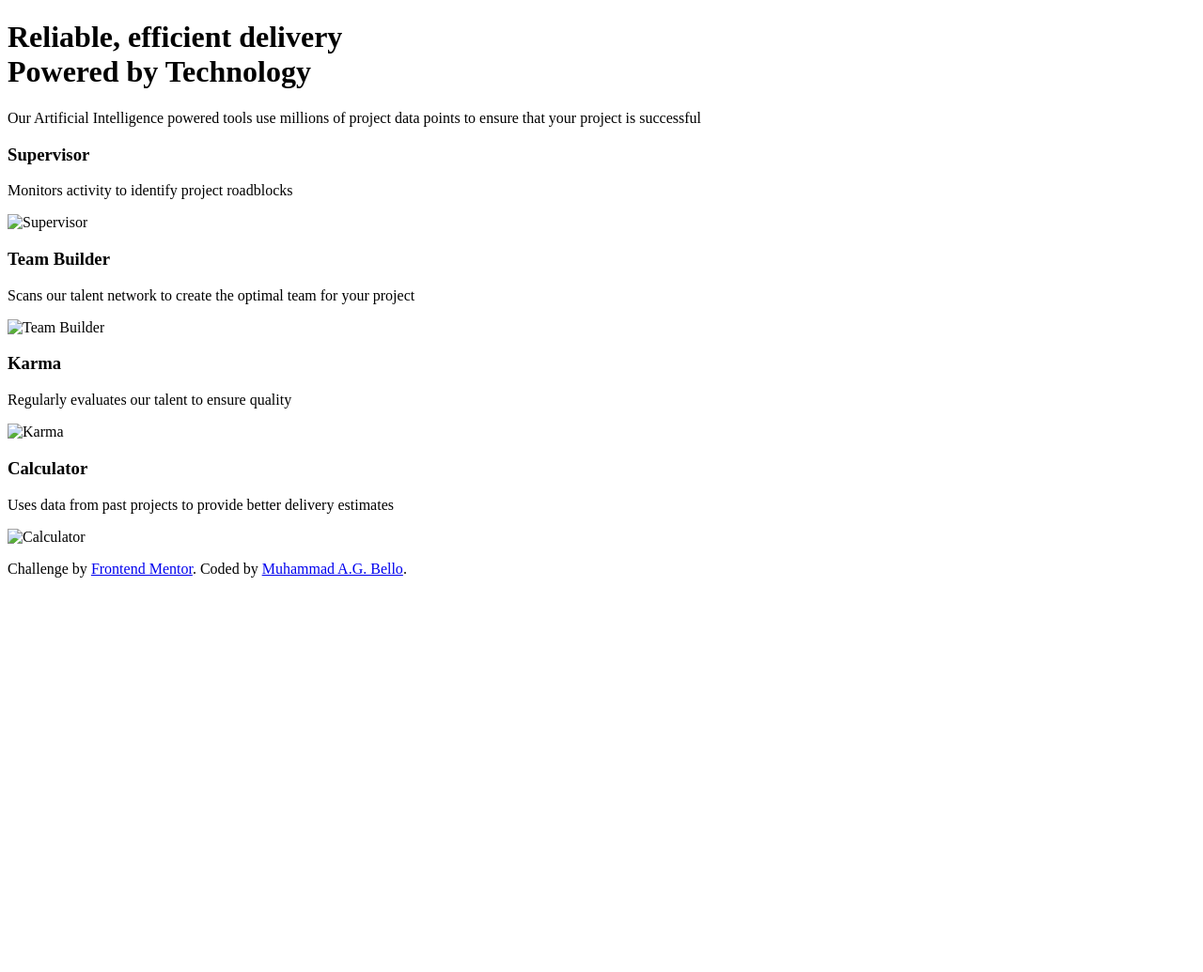
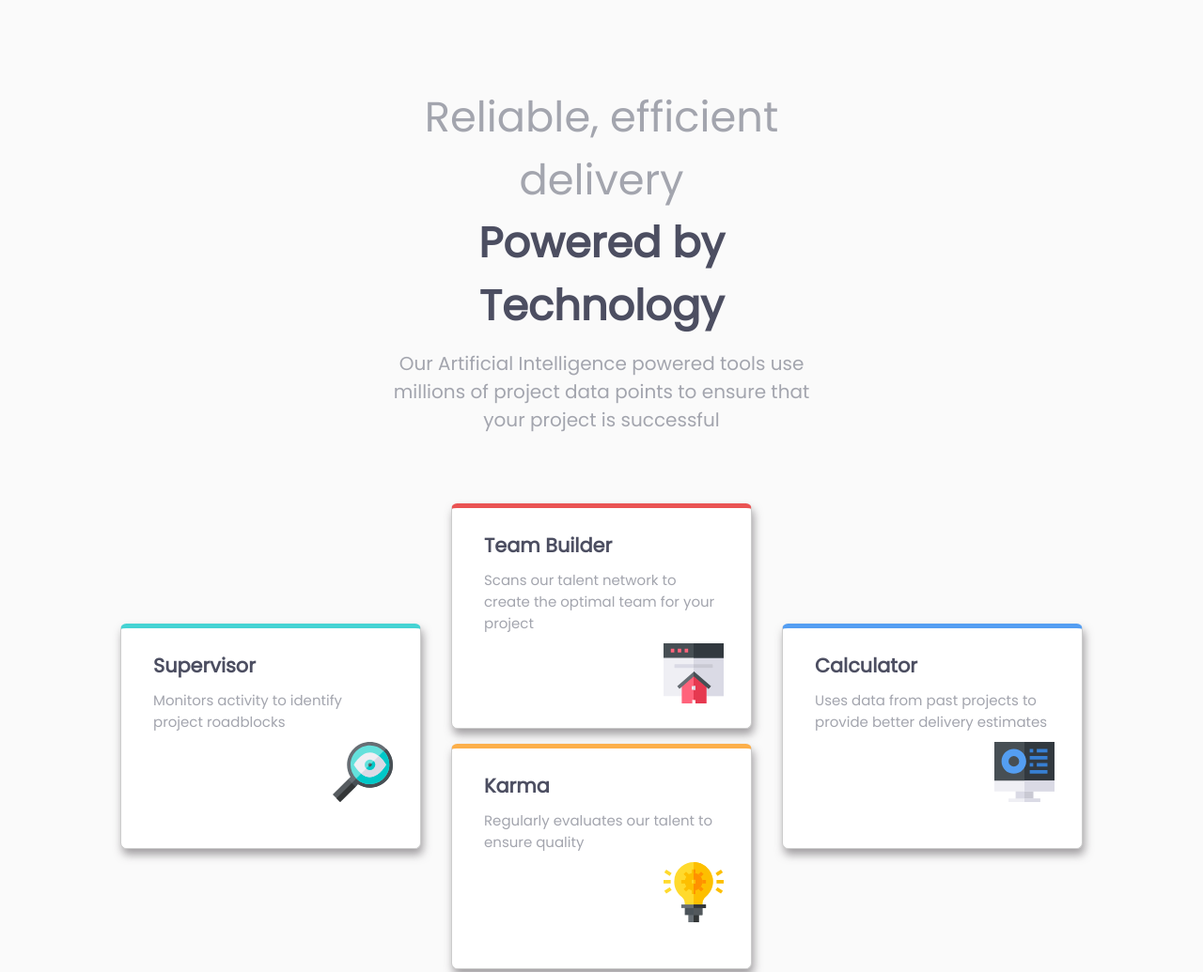
Before and after one commit to magbello157/frontendmentor, a plain HTML site: page four-card-feature-section/index.html in a window 1280 px wide. Shown: the top 1035 px of the page at 94% size. Before the commit the page ends 800 px from the top, so only its background shows below. Drawn offline with Linux system fonts and the light colour scheme; the site is published under a folder, as on GitHub Pages, so addresses that start at the root find nothing.

Commit message:
correct css and image file imports

```diff
--- a/four-card-feature-section/index.html
+++ b/four-card-feature-section/index.html
@@ -7,8 +7,8 @@
   <!-- displays site properly based on user's device -->
 
   <link rel="icon" type="image/png" sizes="32x32" href="./images/favicon-32x32.png">
-  <link rel="stylesheet" href="/css/style.css">
-  <link rel="stylesheet" media="screen and (max-width: 500px)" href="/css/mobile.css">
+  <link rel="stylesheet" href="./css/style.css">
+  <link rel="stylesheet" media="screen and (max-width: 500px)" href="./css/mobile.css">
 
   <title>Frontend Mentor | Four card feature section</title>
 
@@ -36,7 +36,7 @@
       <div class="box" id="supervisor">
         <h3 class="title">Supervisor</h3>
         <p>Monitors activity to identify project roadblocks</p>
-        <img src="/images/icon-supervisor.svg" alt="Supervisor">
+        <img src="./images/icon-supervisor.svg" alt="Supervisor">
       </div>
     </div>
 
@@ -45,13 +45,13 @@
       <div class="box" id="team-builder">
         <h3 class="title">Team Builder</h3>
         <p>Scans our talent network to create the optimal team for your project</p>
-        <img src="/images/icon-team-builder.svg" alt="Team Builder">
+        <img src="./images/icon-team-builder.svg" alt="Team Builder">
       </div>
 
       <div class="box" id="karma">
         <h3 class="title">Karma</h3>
         <p>Regularly evaluates our talent to ensure quality</p>
-        <img src="/images/icon-karma.svg" alt="Karma">
+        <img src="./images/icon-karma.svg" alt="Karma">
       </div>
     </div>
 
@@ -60,7 +60,7 @@
       <div class="box" id="calculator">
         <h3 class="title">Calculator</h3>
         <p>Uses data from past projects to provide better delivery estimates</p>
-        <img src="/images/icon-calculator.svg" alt="Calculator">
+        <img src="./images/icon-calculator.svg" alt="Calculator">
       </div>
     </div>
 
```
